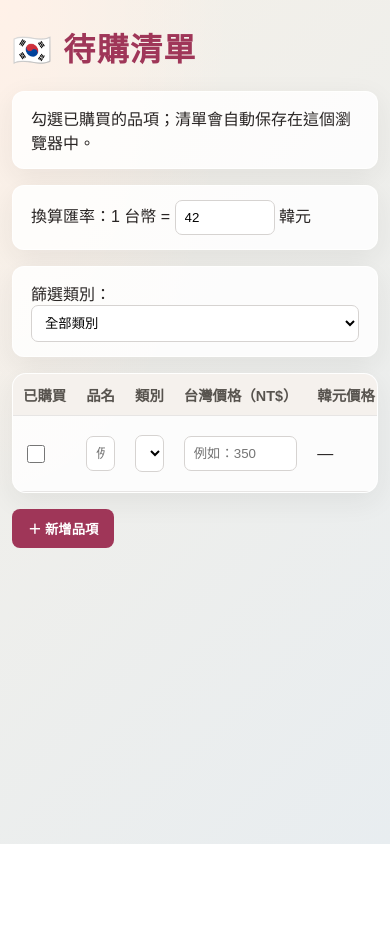
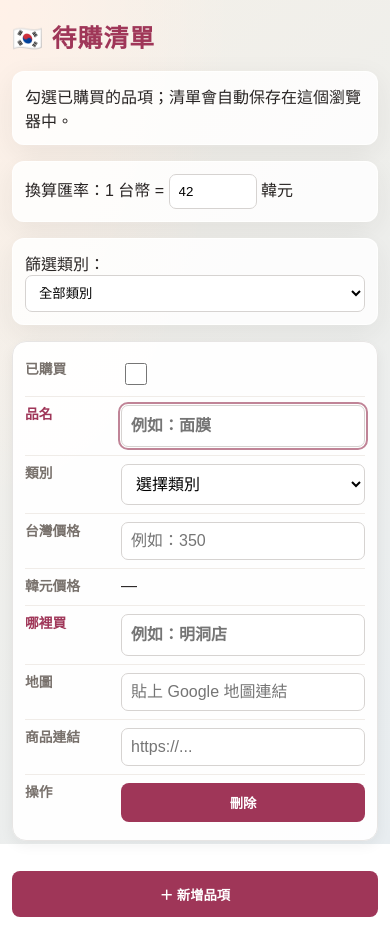
Before and after one commit to elfieyeh2021-netizen/buybuyshow, a plain HTML site: page index.html in a window 390 px wide. Both pictures are taken after a click on the button "＋ 新增品項". Before the commit the page ends 844 px from the top, so only its background shows below. Drawn offline with Linux system fonts and the light colour scheme.

Commit message:
Update index.html

```diff
--- a/index.html
+++ b/index.html
@@ -34,9 +34,44 @@
     button { margin-top: 16px; padding: 10px 16px; cursor: pointer; border: 0; border-radius: 8px; background: #9f3658; color: white; font-weight: 600; }
     button:hover { background: #812b48; }
     a { color: #0369a1; }
+    /* 手機版：改成直向卡片，優先閱讀品名、類別與購買地點 */
     @media (max-width: 760px) {
-      body { margin: 24px auto; padding: 0 12px; }
-      table { display: block; overflow-x: auto; white-space: nowrap; }
+      body { margin: 18px auto; padding: 0 12px; }
+      h1 { font-size: 1.55rem; }
+      body > p { padding: 12px; }
+      #exchangeRate { width: 88px; }
+      table, tbody { display: block; width: 100%; }
+      table { border: 0; background: transparent; box-shadow: none; overflow: visible; }
+      thead { position: absolute; width: 1px; height: 1px; padding: 0; margin: -1px; overflow: hidden; clip: rect(0,0,0,0); white-space: nowrap; border: 0; }
+      tbody tr {
+        display: block; width: 100%; margin: 0 0 14px; padding: 10px 12px;
+        background: rgba(255,255,255,.94); border: 1px solid #e7e5e4;
+        border-radius: 14px; box-shadow: 0 4px 14px rgba(41,37,36,.06);
+      }
+      tbody td {
+        display: grid; grid-template-columns: 88px minmax(0, 1fr); align-items: start;
+        gap: 8px; width: 100%; padding: 8px 0; border-bottom: 1px solid #f0ece8;
+        white-space: normal; overflow-wrap: anywhere; text-align: left;
+      }
+      tbody td:last-child { border-bottom: 0; }
+      tbody td::before { color: #78716c; font-size: .86rem; font-weight: 700; line-height: 1.5; }
+      tbody td:nth-child(1)::before { content: '已購買'; }
+      tbody td:nth-child(2)::before { content: '品名'; color: #9f3658; }
+      tbody td:nth-child(3)::before { content: '類別'; }
+      tbody td:nth-child(4)::before { content: '台灣價格'; }
+      tbody td:nth-child(5)::before { content: '韓元價格'; }
+      tbody td:nth-child(6)::before { content: '哪裡買'; color: #9f3658; }
+      tbody td:nth-child(7)::before { content: '地圖'; }
+      tbody td:nth-child(8)::before { content: '商品連結'; }
+      tbody td:nth-child(9)::before { content: '操作'; }
+      tbody td:nth-child(2) input,
+      tbody td:nth-child(6) input { font-size: 1rem; font-weight: 600; min-height: 42px; }
+      tbody td:nth-child(3) select,
+      tbody td input, tbody td select { min-width: 0; width: 100%; font-size: 16px; padding: 10px; }
+      tbody td:nth-child(1) input[type="checkbox"] { width: 22px; height: 22px; }
+      tbody td:nth-child(7) a, tbody td:nth-child(8) a { display: inline-block; padding: 5px 0; }
+      tbody td:nth-child(9) button { margin-top: 0; }
+      #addItemButton { width: 100%; min-height: 46px; }
     }
   </style>
 </head>
@@ -60,7 +95,7 @@
     </thead>
     <tbody id="items"></tbody>
   </table>
-  <button type="button" onclick="addItem()">＋ 新增品項</button>
+  <button id="addItemButton" type="button">＋ 新增品項</button>
   <script>
     const storageKey = 'korea-shopping-list';
     const rateStorageKey = 'korea-shopping-list-krw-rate';
@@ -71,7 +106,41 @@
       { name: '伴手禮', color: '#95d5a4' },
       { name: '其他', color: '#c3a6e8' }
     ];
-    let items = JSON.parse(localStorage.getItem(storageKey) || '[]');
+    function readStorage(key, fallback = '') {
+      try {
+        return localStorage.getItem(key) ?? fallback;
+      } catch (error) {
+        console.warn('無法讀取瀏覽器儲存資料。', error);
+        return fallback;
+      }
+    }
+
+    function writeStorage(key, value) {
+      try {
+        localStorage.setItem(key, value);
+      } catch (error) {
+        console.warn('無法將資料儲存到瀏覽器。', error);
+      }
+    }
+
+    let items = [];
+    try {
+      const savedItems = JSON.parse(readStorage(storageKey, '[]'));
+      // 過濾損壞或空值資料，避免單筆資料讓整個清單無法 render。
+      items = Array.isArray(savedItems) ? savedItems
+        .filter(item => item && typeof item === 'object' && !Array.isArray(item))
+        .map(item => ({
+          bought: Boolean(item.bought),
+          name: String(item.name ?? ''),
+          category: String(item.category ?? ''),
+          price: item.price == null ? '' : String(item.price),
+          store: String(item.store ?? ''),
+          address: String(item.address ?? ''),
+          url: String(item.url ?? '')
+        })) : [];
+    } catch (error) {
+      console.warn('清單資料格式有誤，先以空清單顯示。', error);
+    }
     const rateInput = document.getElementById('exchangeRate');
     const categoryFilter = document.getElementById('categoryFilter');
     const filterCategories = [...new Set([
@@ -85,7 +154,7 @@
       categoryFilter.appendChild(option);
     });
     categoryFilter.addEventListener('change', render);
-    rateInput.value = localStorage.getItem(rateStorageKey) || '42';
+    rateInput.value = readStorage(rateStorageKey, '42') || '42';
 
     function formatKrw(price) {
       if (price === '' || rateInput.value === '' || !Number.isFinite(Number(price)) || !Number.isFinite(Number(rateInput.value))) return '—';
@@ -93,23 +162,42 @@
     }
 
     rateInput.addEventListener('input', () => {
-      localStorage.setItem(rateStorageKey, rateInput.value);
+      writeStorage(rateStorageKey, rateInput.value);
       render();
     });
 
     function save() {
-      localStorage.setItem(storageKey, JSON.stringify(items));
-      render();
+      // 儲存失敗時仍保留本次頁面中的清單，畫面操作不應因此中斷。
+      writeStorage(storageKey, JSON.stringify(items));
     }
 
     function addItem() {
-      items.push({ bought: false, name: '', category: '', price: '', store: '', address: '', url: '' });
-      save();
+      const newItem = { bought: false, name: '', category: '', price: '', store: '', address: '', url: '' };
+      items.push(newItem);
+      categoryFilter.value = '';
+      try {
+        render();
+        save();
+        const rows = document.querySelectorAll('#items tr');
+        const newRow = rows[rows.length - 1];
+        if (newRow) {
+          newRow.scrollIntoView({ behavior: 'auto', block: 'nearest' });
+          const nameInput = newRow.querySelector('input[type="text"]');
+          if (nameInput) nameInput.focus();
+        }
+      } catch (error) {
+        console.error('新增品項失敗：', error);
+        // 若舊資料或瀏覽器環境造成 render 失敗，至少保留新增列的基本畫面。
+        const tbody = document.getElementById('items');
+        const row = document.createElement('tr');
+        row.innerHTML = '<td><input type="checkbox" aria-label="已購買"></td><td><input type="text" placeholder="例如：面膜"></td><td></td><td><input type="number" min="0" placeholder="例如：350"></td><td>—</td><td><input type="text" placeholder="例如：明洞店"></td><td><input type="url" placeholder="貼上 Google 地圖連結"></td><td><input type="url" placeholder="https://..."></td><td></td>';
+        tbody.appendChild(row);
+      }
     }
 
     function updateItem(index, field, value) {
       items[index][field] = value;
-      localStorage.setItem(storageKey, JSON.stringify(items));
+      writeStorage(storageKey, JSON.stringify(items));
       if (field === 'url' || field === 'address') render();
     }
 
@@ -122,6 +210,7 @@
       const tbody = document.getElementById('items');
       tbody.innerHTML = '';
       items.forEach((item, index) => {
+        if (!item || typeof item !== 'object') return;
         if (categoryFilter.value && item.category !== categoryFilter.value) return;
         const row = document.createElement('tr');
         row.innerHTML = `
@@ -179,6 +268,7 @@
       })[character]);
     }
 
+    document.getElementById('addItemButton').addEventListener('click', addItem);
     render();
   </script>
 </body>
```
